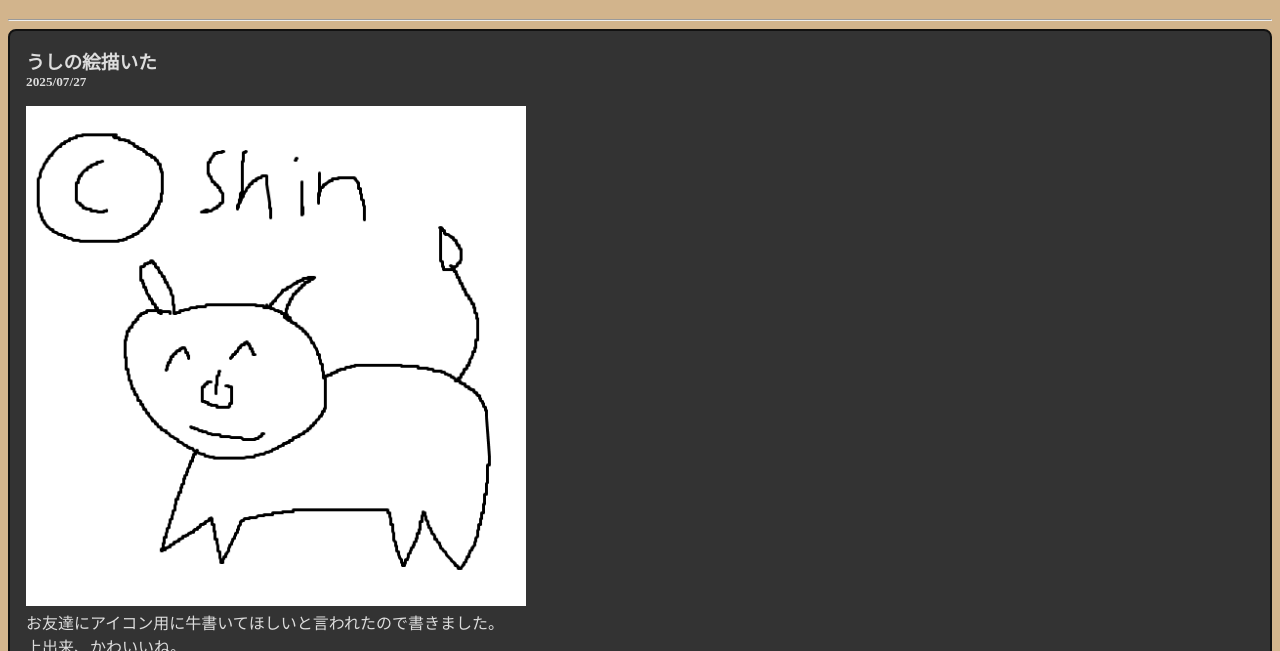
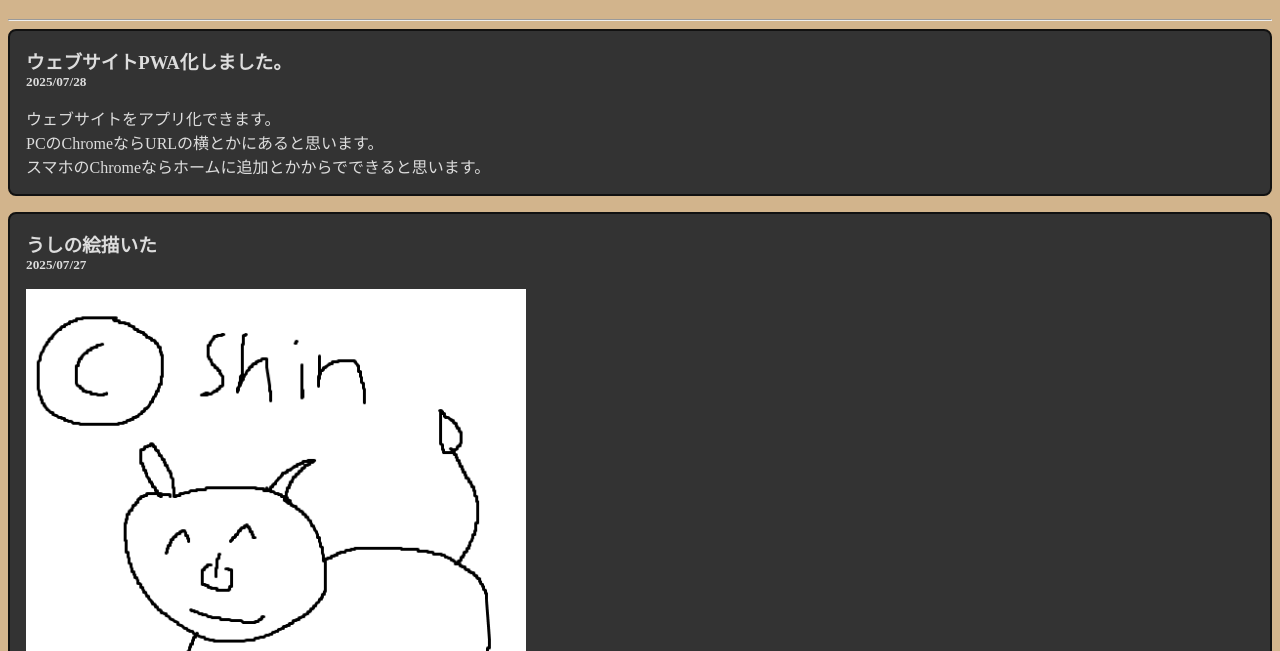
Before and after one commit to Shin-Ideal/Shin-Ideal.github.io, a plain HTML site: page blog/2025/07.html in a window 1280 px wide. Shown: the part 128-779 px from the top of the page. Drawn offline with nearby package versions, Linux system fonts and the light colour scheme.

Commit message:
日記を更新。

```diff
--- a/blog/2025/07.html
+++ b/blog/2025/07.html
@@ -24,6 +24,15 @@
     <main>
         <h1>2025年07月分の日記</h1>
         <hr>
+        <div class="blog">
+            <h3 class="title">ウェブサイトPWA化しました。</h3>
+            <h5 class="day">2025/07/28</h5>
+            <p class="text">
+                ウェブサイトをアプリ化できます。<br>
+                PCのChromeならURLの横とかにあると思います。<br>
+                スマホのChromeならホームに追加とかからでできると思います。<br>
+            </p>
+        </div>
         <div class="blog">
             <h3 class="title">うしの絵描いた</h3>
             <h5 class="day">2025/07/27</h5>
```
